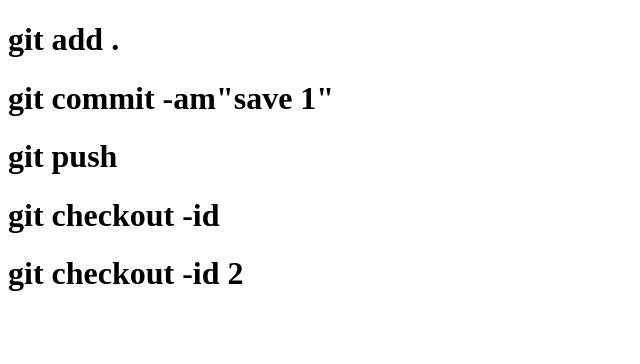
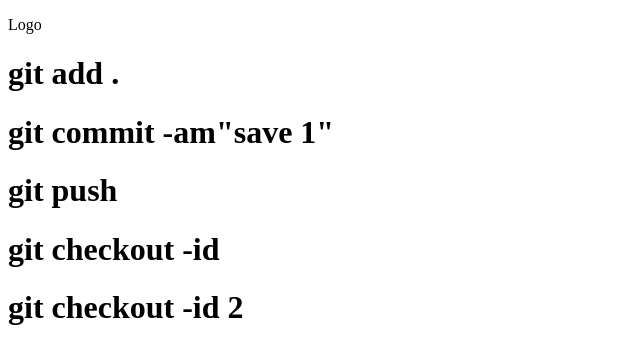
Before and after one commit to Oleg1224/Test-Block, a plain HTML site: page index.html in a window 1280 px wide. Shown: the whole page, without its empty margins (0-640 px from the left). Drawn offline with Linux system fonts and the light colour scheme.

Commit message:
header 1

```diff
--- a/index.html
+++ b/index.html
@@ -6,6 +6,9 @@
     <title>Document</title>
 </head>
 <body>
+    <header>
+        <p>Logo</p>
+    </header>
     <h1>git add .</h1>
     <h1>git commit -am"save 1"</h1>
     <h1>git push</h1>
```
